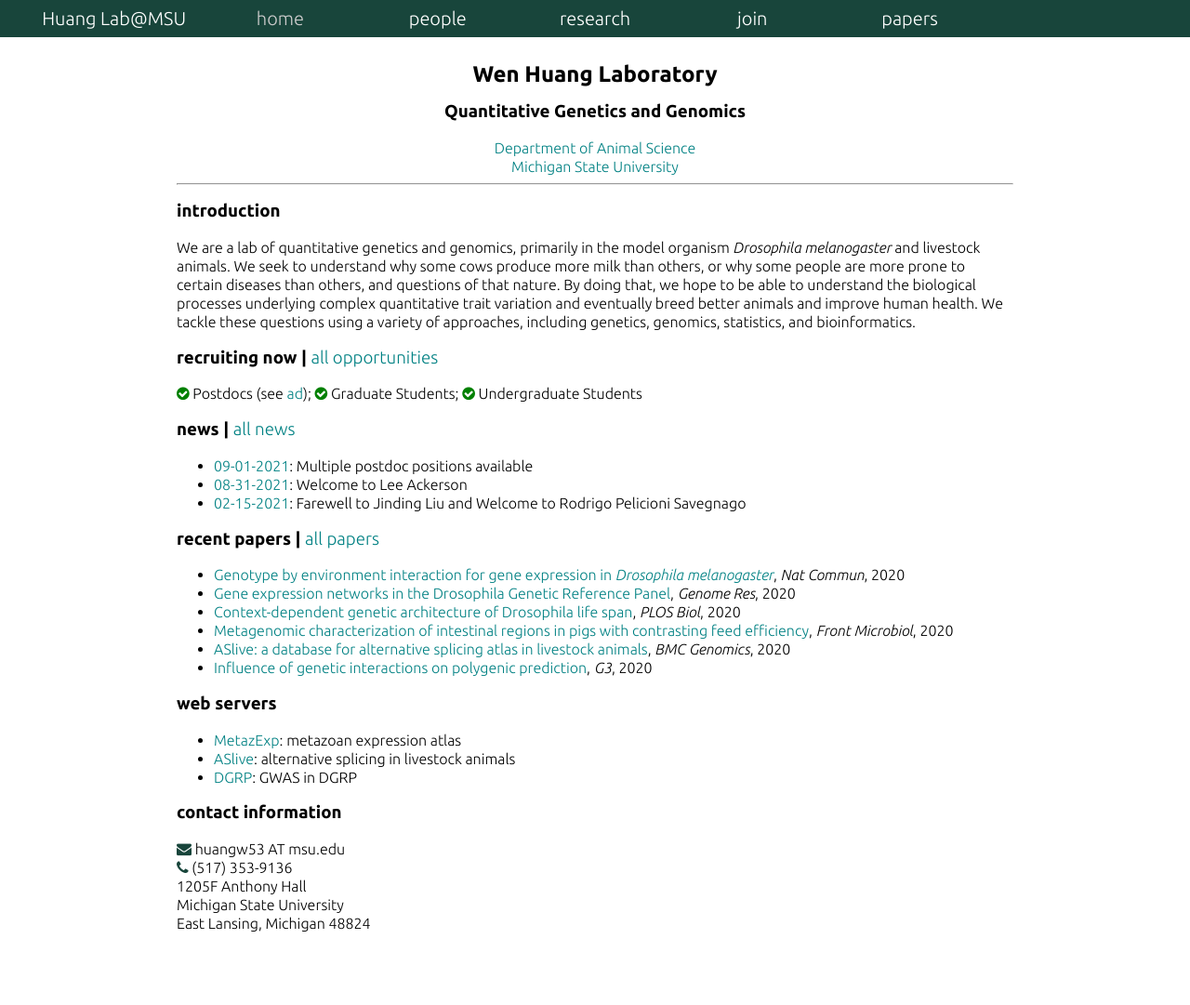
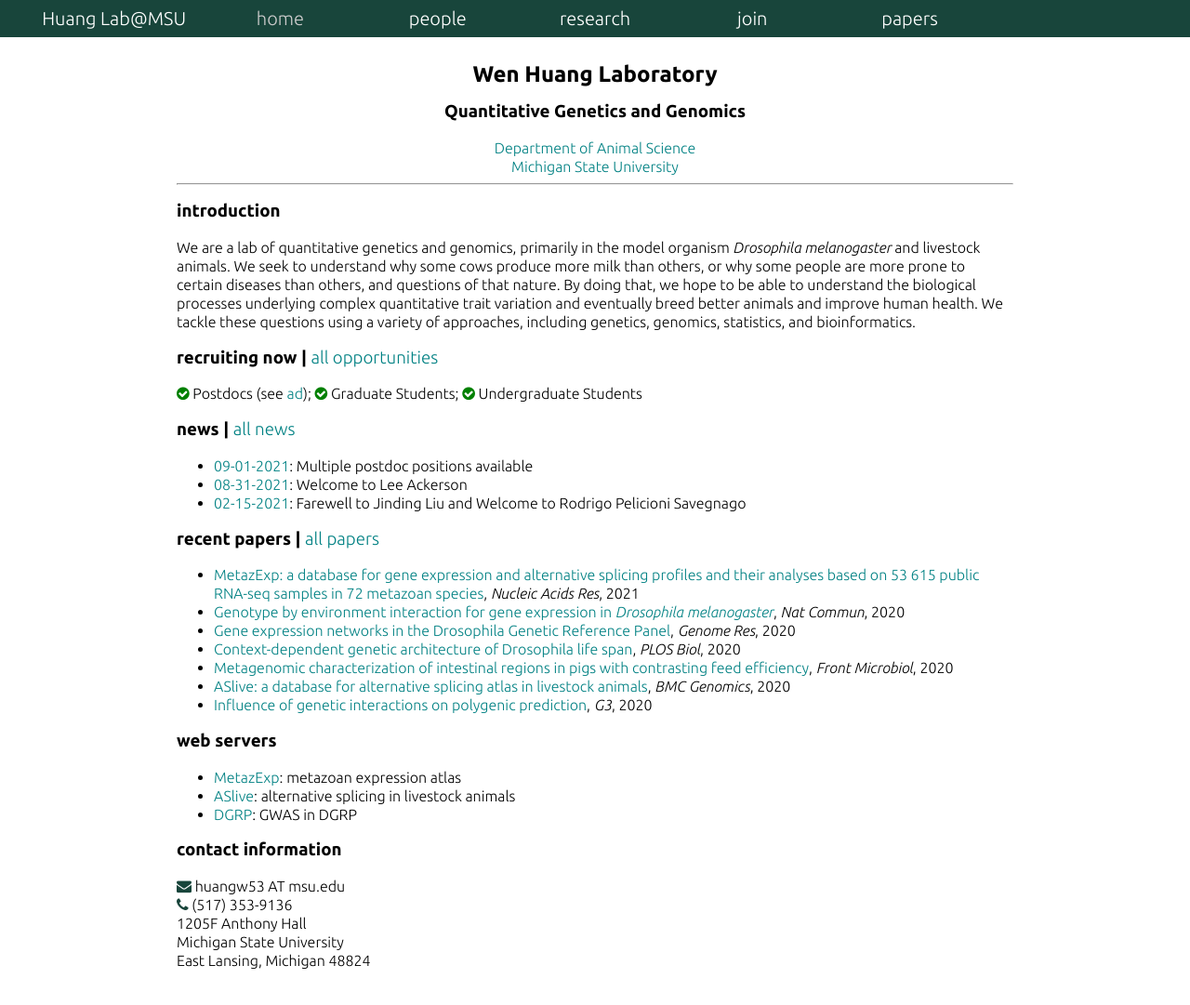
Before and after one commit to qgg-lab/qgg-lab.github.io, a Jekyll site: the page built from _pages/index.md, in a window 1280 px wide and 1109 px high. Shown: the top 1081 px of the window at 93% size. Built offline with Jekyll 4.4.1, drawn with Linux system fonts in a browser that asks for light colours; some web fonts are replaced.

Commit message:
add 1 recent paper

```diff
--- a/_pages/index.md
+++ b/_pages/index.md
@@ -35,6 +35,7 @@ We are a lab of quantitative genetics and genomics, primarily in the model organ
 </ul>
 
 ### recent papers | <a href="{{ site.baseurl }}/publications.html">all papers</a>
+- <a href="https://academic.oup.com/nar/advance-article/doi/10.1093/nar/gkab933/6413608" target="blank">MetazExp: a database for gene expression and alternative splicing profiles and their analyses based on 53 615 public RNA-seq samples in 72 metazoan species</a>, <i>Nucleic Acids Res</i>, 2021
 - <a href="https://www.nature.com/articles/s41467-020-19131-y" target="blank">Genotype by environment interaction for gene expression in <i>Drosophila melanogaster</i></a>, <i>Nat Commun</i>, 2020
 - <a href="https://genome.cshlp.org/content/early/2020/03/18/gr.257592.119.abstract" target="blank">Gene expression networks in the Drosophila Genetic Reference Panel</a>, <i>Genome Res</i>, 2020
 - <a href="https://journals.plos.org/plosbiology/article?id=10.1371/journal.pbio.3000645" target="blank">Context-dependent genetic architecture of Drosophila life span</a>, <i>PLOS Biol</i>, 2020
```
